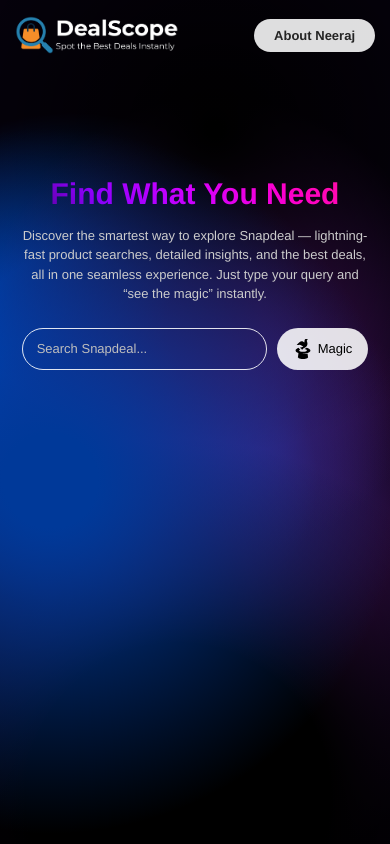
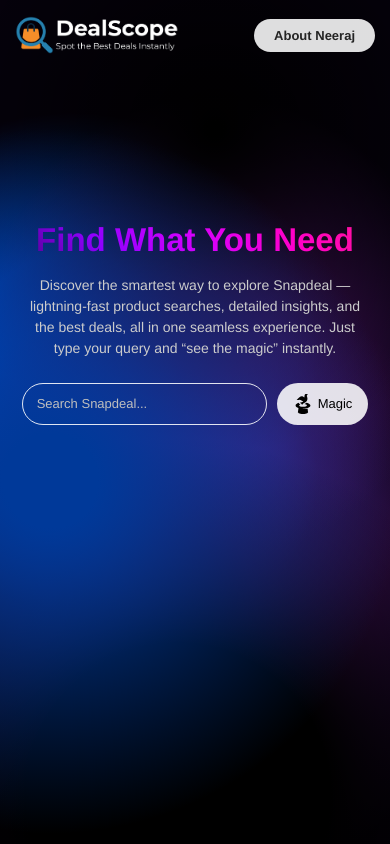
Before and after one commit to NeerajVermaGPS/Snapdeal-Scrapper, a React (Vite) app in the folder client/: page / in a window 390 px wide. Built offline with nearby package versions, Linux system fonts and the light colour scheme; a web font is replaced by a local one.

Commit message:
style: Adds main background

```diff
--- a/client/src/styles/SearchPage.css
+++ b/client/src/styles/SearchPage.css
@@ -79,11 +79,15 @@
 }
 
 @media only screen and (max-width: 500px) {
+    .search-page {
+        height: 500px;
+    }
+
     .search-content h1 {
-        font-size: 30px;
+        font-size: 33px;
     }
 
     .search-content p {
-        font-size: 13px;
+        font-size: 14px;
     }
 }
--- a/client/src/styles/index.css
+++ b/client/src/styles/index.css
@@ -10,8 +10,31 @@
   padding: 0;
   scroll-behavior: smooth;
   font-family: var(--theme-primary-font);
+  background-color: #06010e;
   user-select: none;
   -webkit-user-select: none;
+}
+
+::-webkit-scrollbar {
+  width: 7px;
+  transition: 0.3s;
+}
+
+::-webkit-scrollbar-track {
+  background: transparent;
+}
+
+::-webkit-scrollbar-thumb {
+  background: transparent;
+  border-radius: 10px;
+}
+
+:hover::-webkit-scrollbar-thumb {
+  background: #343468;
+}
+
+::-webkit-scrollbar-thumb:hover {
+  background: #49497d;
 }
 
 * {
```
